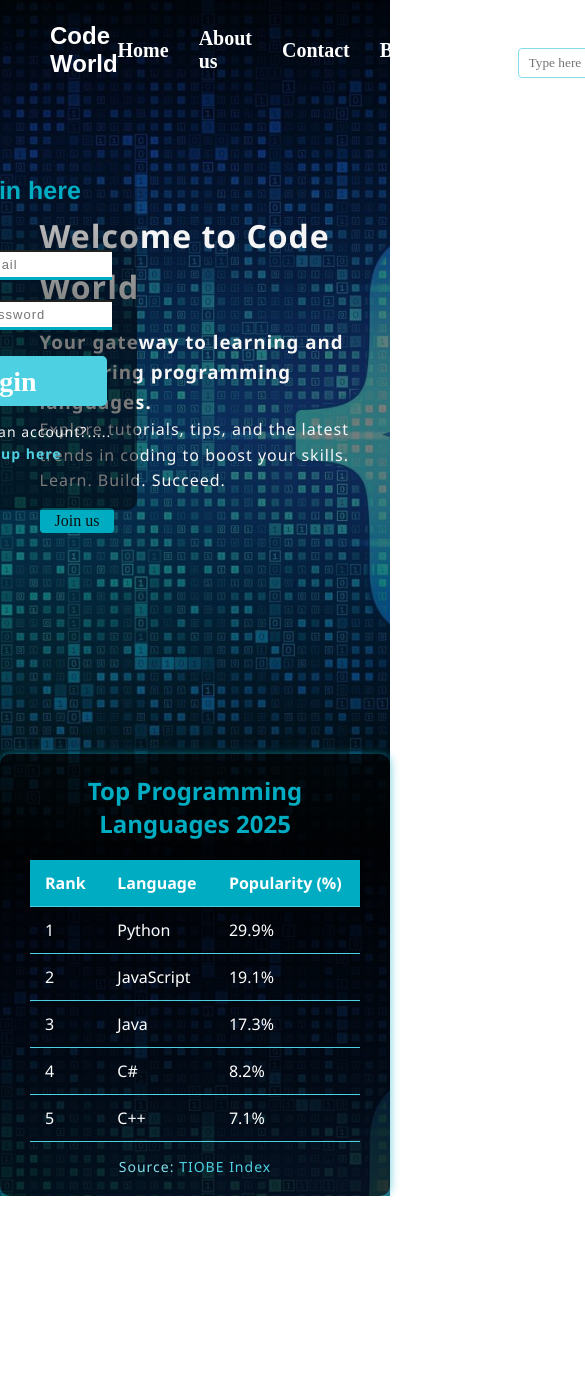
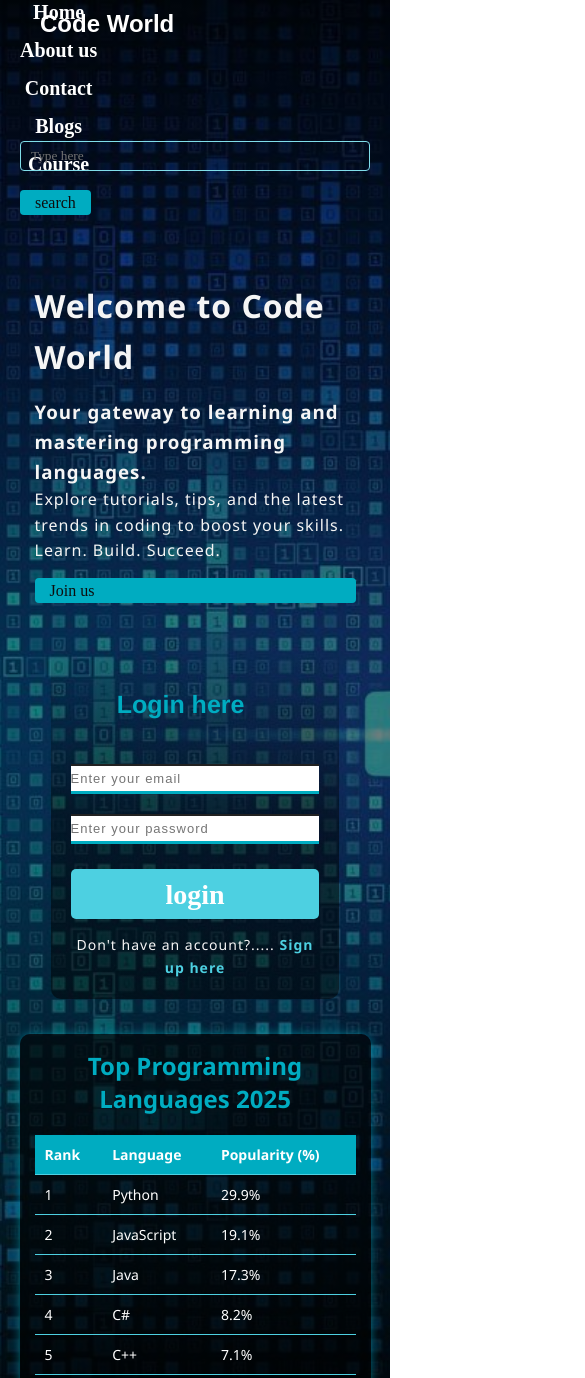
Before and after one commit to tayyabmehmod/code_world, a plain HTML site: page index.html in a window 390 px wide. Shown: the top 1378 px of the page, 585 px wide, since content can reach past the window. Before the commit the page ends 1196 px from the top, so only its background shows below. Drawn offline with Linux system fonts and the light colour scheme.

Commit message:
Update style.css

```diff
--- a/style.css
+++ b/style.css
@@ -402,3 +402,85 @@ html, body {
     line-height: 1.6;
     color: #e0e0e0;
 }
+/* === MOBILE RESPONSIVENESS === */
+@media (max-width: 768px) {
+  .navbar {
+    flex-direction: column;
+    align-items: flex-start;
+    padding: 10px 20px;
+  }
+
+  .menu ul {
+    flex-direction: column;
+    width: 100%;
+    gap: 15px;
+    margin-top: 10px;
+  }
+
+  .search {
+    flex-direction: column;
+    align-items: flex-start;
+    margin-top: 10px;
+    width: 100%;
+  }
+
+  .srch {
+    width: 100%;
+  }
+
+  .btn {
+    width: 100%;
+  }
+
+  .content, .contact-page .content form, .ranking-table, .blog-post, .course-item {
+    width: 90%;
+    margin: 20px auto;
+    padding: 15px;
+  }
+
+  .form {
+    width: 90%;
+    height: auto;
+    top: auto;
+    right: auto;
+    left: 5%;
+    margin-top: 40px;
+    position: relative;
+  }
+
+  .form input {
+    width: 100%;
+  }
+
+  .btnn {
+    width: 100%;
+  }
+
+  .bottom-nav ul {
+    flex-direction: column;
+    gap: 10px;
+  }
+
+  .bottom-nav ul li a {
+    font-size: 16px;
+  }
+
+  .ranking-table th,
+  .ranking-table td {
+    padding: 10px;
+    font-size: 14px;
+  }
+
+  .main {
+    background-attachment: scroll;
+  }
+
+  .contact-page .content form input,
+  .contact-page .content form textarea {
+    font-size: 14px;
+  }
+
+  .contact-page .content form button.btn {
+    font-size: 18px;
+  }
+}
```
